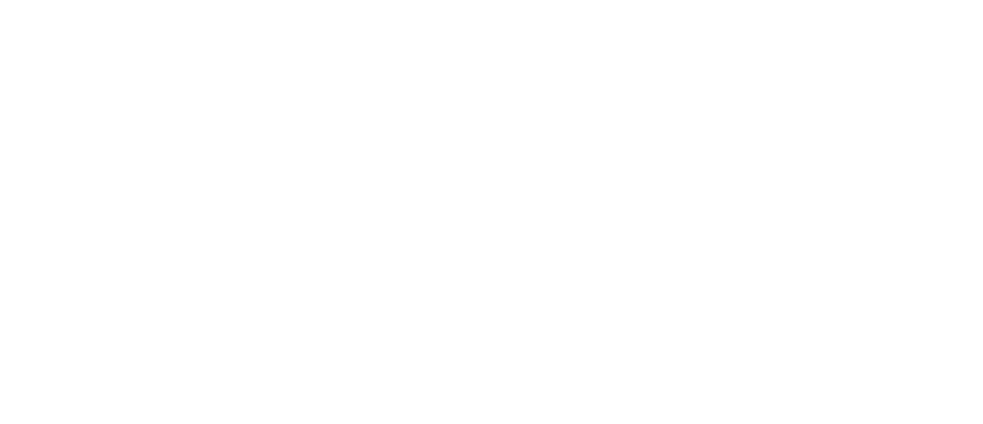
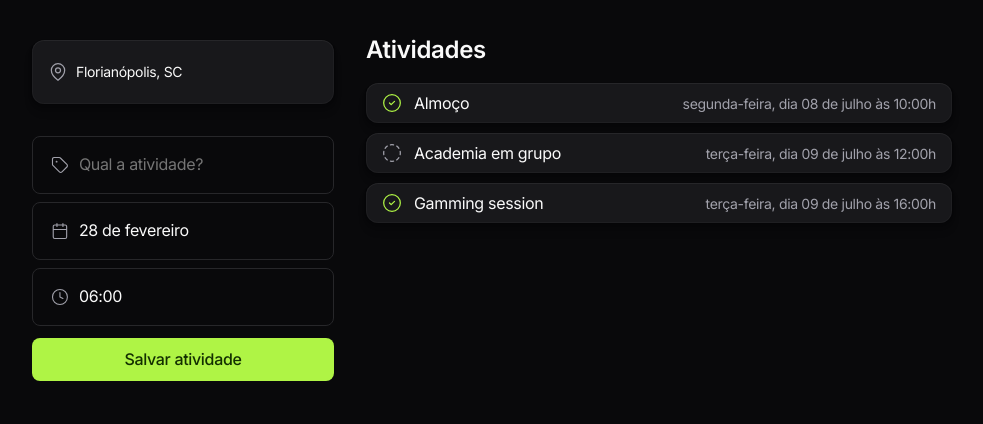
Before and after one commit to RastercOd/projeto-nlw, a plain HTML site: page index.html in a window 1280 px wide. Shown: the whole page, without its empty margins (148-1131 px from the left). Drawn offline with nearby package versions, Linux system fonts and the light colour scheme.

Commit message:
Finalizando projeto

```diff
--- a/index.html
+++ b/index.html
@@ -1,11 +1,101 @@
 <!DOCTYPE html>
 <html lang="en">
+
 <head>
     <meta charset="UTF-8">
     <meta name="viewport" content="width=device-width, initial-scale=1.0">
     <title>Document</title>
+    <link rel="stylesheet" href="style.css">
+
+    <link rel="preconnect" href="https://fonts.googleapis.com">
+    <link rel="preconnect" href="https://fonts.gstatic.com" crossorigin>
+    <link href="https://fonts.googleapis.com/css2?family=Inter:wght@100..900&display=swap" rel="stylesheet">
+
+    <script src="https://cdn.jsdelivr.net/npm/dayjs@1/dayjs.min.js"></script>
+    <script src="https://cdn.jsdelivr.net/npm/dayjs@1/locale/pt-br.js"></script>
+    <script>dayjs.locale('pt-br')</script>
 </head>
+
 <body>
+    <div id="app">
+        <form onsubmit="salvarAtividade(event)">
 
+            <div id="place" class="card-bg">
+                <svg width="20" height="20" viewBox="0 0 20 20" fill="none" xmlns="http://www.w3.org/2000/svg">
+                    <path
+                        d="M16.6668 8.33329C16.6668 13.3333 10.0002 18.3333 10.0002 18.3333C10.0002 18.3333 3.3335 13.3333 3.3335 8.33329C3.3335 6.56518 4.03588 4.86949 5.28612 3.61925C6.53636 2.36901 8.23205 1.66663 10.0002 1.66663C11.7683 1.66663 13.464 2.36901 14.7142 3.61925C15.9645 4.86949 16.6668 6.56518 16.6668 8.33329Z"
+                        stroke="#A1A1AA"
+                        style="stroke:#A1A1AA;stroke:color(display-p3 0.6314 0.6314 0.6667);stroke-opacity:1;"
+                        stroke-width="1.25" stroke-linecap="round" stroke-linejoin="round" />
+                    <path
+                        d="M10.0002 10.8333C11.3809 10.8333 12.5002 9.714 12.5002 8.33329C12.5002 6.95258 11.3809 5.83329 10.0002 5.83329C8.61945 5.83329 7.50016 6.95258 7.50016 8.33329C7.50016 9.714 8.61945 10.8333 10.0002 10.8333Z"
+                        stroke="#A1A1AA"
+                        style="stroke:#A1A1AA;stroke:color(display-p3 0.6314 0.6314 0.6667);stroke-opacity:1;"
+                        stroke-width="1.25" stroke-linecap="round" stroke-linejoin="round" />
+                </svg>
+
+                Florianópolis, SC
+            </div>
+
+            <div class="fields">
+                <div class="field-wrapper">
+
+                    <svg width="20" height="20" viewBox="0 0 20 20" fill="none" xmlns="http://www.w3.org/2000/svg">
+                        <path
+                            d="M10.4882 2.15502C10.1757 1.84244 9.75183 1.66678 9.30984 1.66669H3.33317C2.89114 1.66669 2.46722 1.84228 2.15466 2.15484C1.8421 2.4674 1.6665 2.89133 1.6665 3.33335V9.31002C1.6666 9.75201 1.84225 10.1759 2.15484 10.4884L9.40817 17.7417C9.78693 18.1181 10.2992 18.3293 10.8332 18.3293C11.3671 18.3293 11.8794 18.1181 12.2582 17.7417L17.7415 12.2584C18.1179 11.8796 18.3291 11.3673 18.3291 10.8334C18.3291 10.2994 18.1179 9.78712 17.7415 9.40835L10.4882 2.15502Z"
+                            stroke="#A1A1AA"
+                            style="stroke:#A1A1AA;stroke:color(display-p3 0.6314 0.6314 0.6667);stroke-opacity:1;"
+                            stroke-width="1.25" stroke-linecap="round" stroke-linejoin="round" />
+                        <path
+                            d="M6.24984 6.66669C6.47996 6.66669 6.6665 6.48014 6.6665 6.25002C6.6665 6.0199 6.47996 5.83335 6.24984 5.83335C6.01972 5.83335 5.83317 6.0199 5.83317 6.25002C5.83317 6.48014 6.01972 6.66669 6.24984 6.66669Z"
+                            stroke="#A1A1AA"
+                            style="stroke:#A1A1AA;stroke:color(display-p3 0.6314 0.6314 0.6667);stroke-opacity:1;"
+                            stroke-width="1.25" stroke-linecap="round" stroke-linejoin="round" />
+                    </svg>
+
+
+                    <input type="text" placeholder="Qual a atividade?" name="atividade" required>
+                </div>
+
+                <div class="field-wrapper">
+                    <svg width="20" height="20" viewBox="0 0 20 20" fill="none" xmlns="http://www.w3.org/2000/svg">
+                        <path
+                            d="M6.66667 1.66669V5.00002M13.3333 1.66669V5.00002M2.5 8.33335H17.5M4.16667 3.33335H15.8333C16.7538 3.33335 17.5 4.07955 17.5 5.00002V16.6667C17.5 17.5872 16.7538 18.3334 15.8333 18.3334H4.16667C3.24619 18.3334 2.5 17.5872 2.5 16.6667V5.00002C2.5 4.07955 3.24619 3.33335 4.16667 3.33335Z"
+                            stroke="#A1A1AA"
+                            style="stroke:#A1A1AA;stroke:color(display-p3 0.6314 0.6314 0.6667);stroke-opacity:1;"
+                            stroke-width="1.25" stroke-linecap="round" stroke-linejoin="round" />
+                    </svg>
+
+                    <select name="dia">
+                        <option value="2024-03-01">01 de feveiro</option>
+                    </select>
+                </div>
+
+                <div class="field-wrapper">
+                    <svg width="20" height="20" viewBox="0 0 20 20" fill="none" xmlns="http://www.w3.org/2000/svg">
+                        <path
+                            d="M9.99984 5.00002V10L13.3332 11.6667M18.3332 10C18.3332 14.6024 14.6022 18.3334 9.99984 18.3334C5.39746 18.3334 1.6665 14.6024 1.6665 10C1.6665 5.39765 5.39746 1.66669 9.99984 1.66669C14.6022 1.66669 18.3332 5.39765 18.3332 10Z"
+                            stroke="#A1A1AA"
+                            style="stroke:#A1A1AA;stroke:color(display-p3 0.6314 0.6314 0.6667);stroke-opacity:1;"
+                            stroke-width="1.25" stroke-linecap="round" stroke-linejoin="round" />
+                    </svg>
+
+                    <select name="hora">
+                        <option value="10:30">10:30</option>
+                    </select>
+                </div>
+            </div>
+
+            <button>Salvar atividade</button>
+        </form>
+
+        <main>
+            <h1> Atividades </h1>
+            <section></section>
+        </main>
+    </div>
+
+    <script src="script.js"></script>
 </body>
+
 </html>
--- /dev/null
+++ b/script.js
@@ -0,0 +1,195 @@
+// bibliotecas e códigos de terceiros
+const formatador = (data) => {
+    return {
+      dia: {
+        numerico: dayjs(data).format('DD'),
+        semana: {
+          curto: dayjs(data).format('ddd'),
+          longo: dayjs(data).format('dddd'),
+        }
+      },
+      mes: dayjs(data).format('MMMM'),
+      hora: dayjs(data).format('HH:mm')
+    }
+  }
+
+  // object {}
+  const atividade = {
+    nome: "Almoço",
+    data: new Date("2024-07-08 10:00"),
+    finalizada: true
+  }
+
+  // lista, array, vetor []
+  let atividades = [
+    atividade,
+    {
+      nome: 'Academia em grupo',
+      data: new Date("2024-07-09 12:00"),
+      finalizada: false
+    },
+    {
+      nome: 'Gamming session',
+      data: new Date("2024-07-09 16:00"),
+      finalizada: true
+    },
+  ]
+
+  // atividades = []
+
+  // arrow function
+  const criarItemDeAtividade = (atividade) => {
+    let input = `
+    <input
+    onchange="concluirAtividade(event)"
+    value="${atividade.data}"
+    type="checkbox"
+    `
+
+    if(atividade.finalizada) {
+      input += 'checked'
+    }
+
+    input += '>'
+
+    const formatar = formatador(atividade.data);
+
+    return `
+    <div class="card-bg">
+      ${input}
+
+      <div>
+        <svg class="active" width="20" height="20" viewBox="0 0 20 20" fill="none" xmlns="http://www.w3.org/2000/svg">
+          <path d="M7.50008 10L9.16675 11.6667L12.5001 8.33335M18.3334 10C18.3334 14.6024 14.6025 18.3334 10.0001 18.3334C5.39771 18.3334 1.66675 14.6024 1.66675 10C1.66675 5.39765 5.39771 1.66669 10.0001 1.66669C14.6025 1.66669 18.3334 5.39765 18.3334 10Z" stroke="#BEF264" style="stroke:#BEF264;stroke:color(display-p3 0.7451 0.9490 0.3922);stroke-opacity:1;" stroke-width="1.25" stroke-linecap="round" stroke-linejoin="round"/>
+        </svg>
+
+        <svg class="inactive" width="20" height="20" viewBox="0 0 20 20" fill="none" xmlns="http://www.w3.org/2000/svg">
+          <path d="M8.41664 1.81836C9.46249 1.61597 10.5374 1.61597 11.5833 1.81836M11.5833 18.1817C10.5374 18.3841 9.46249 18.3841 8.41664 18.1817M14.6741 3.10086C15.5587 3.70022 16.3197 4.46409 16.9158 5.35086M1.8183 11.5834C1.6159 10.5375 1.6159 9.46255 1.8183 8.4167M16.8991 14.6742C16.2998 15.5588 15.5359 16.3198 14.6491 16.9159M18.1816 8.4167C18.384 9.46255 18.384 10.5375 18.1816 11.5834M3.1008 5.32586C3.70016 4.44131 4.46403 3.68026 5.3508 3.0842M5.3258 16.8992C4.44124 16.2998 3.6802 15.536 3.08414 14.6492" stroke="#A1A1AA" style="stroke:#A1A1AA;stroke:color(display-p3 0.6314 0.6314 0.6667);stroke-opacity:1;" stroke-width="1.25" stroke-linecap="round" stroke-linejoin="round"/>
+        </svg>
+
+
+        <span>${atividade.nome}</span>
+      </div>
+
+      <time class="short">
+        ${formatar.dia.semana.curto}.
+        ${formatar.dia.numerico} <br>
+        ${formatar.hora}
+      </time>
+
+      <time class="full">
+        ${formatar.dia.semana.longo},
+        dia ${formatar.dia.numerico}
+        de ${formatar.mes}
+        às ${formatar.hora}h
+      </time>
+    </div>
+    `
+  }
+
+  const atualizarListaDeAtividades = () => {
+    const section = document.querySelector('section')
+    section.innerHTML = ''
+
+    // verificar se a minha lista está vazia
+    if(atividades.length == 0) {
+      section.innerHTML = `<p>Nenhuma atividade cadastrada.</p>`
+      return
+    }
+
+    for(let atividade of atividades) {
+      section.innerHTML += criarItemDeAtividade(atividade)
+    }
+
+  }
+  atualizarListaDeAtividades()
+
+
+  const salvarAtividade = (event) => {
+    event.preventDefault()
+    const dadosDoFormulario = new FormData(event.target)
+
+    const nome = dadosDoFormulario.get('atividade')
+    const dia = dadosDoFormulario.get('dia')
+    const hora = dadosDoFormulario.get('hora')
+    const data = `${dia} ${hora}`
+
+    const novaAtividade = {
+      nome,
+      data,
+      finalizada: false
+    }
+
+    const atividadeExiste = atividades.find((atividade) => {
+      return atividade.data == novaAtividade.data
+    })
+
+    if(atividadeExiste) {
+      return alert('Dia/Hora não disponível')
+    }
+
+    atividades = [novaAtividade, ...atividades]
+    atualizarListaDeAtividades()
+  }
+
+  const criarDiasSelecao = () => {
+    const dias = [
+      '2024-02-28',
+      '2024-02-29',
+      '2024-03-01',
+      '2024-03-02',
+      '2024-03-03',
+    ]
+
+    let diasSelecao = ''
+
+    for(let dia of dias) {
+      const formatar = formatador(dia)
+      const diaFormatado = `
+      ${formatar.dia.numerico} de
+      ${formatar.mes}
+      `
+      diasSelecao += `
+      <option value="${dia}">${diaFormatado}</option>
+      `
+    }
+
+    document
+    .querySelector('select[name="dia"]')
+    .innerHTML = diasSelecao
+
+  }
+  criarDiasSelecao()
+
+
+  const criarHorasSelecao = () => {
+    let horasDisponiveis = ''
+
+    for(let i = 6; i < 23; i++) {
+      const hora = String(i).padStart(2, '0')
+      horasDisponiveis += `
+      <option value="${hora}:00">${hora}:00</option>`
+      horasDisponiveis += `
+      <option value="${hora}:30">${hora}:30</option>`
+    }
+
+    document
+    .querySelector('select[name="hora"]')
+    .innerHTML = horasDisponiveis
+  }
+  criarHorasSelecao()
+
+  const concluirAtividade = (event) => {
+    const input = event.target
+    const dataDesteInput = input.value
+
+    const atividade = atividades.find((atividade) => {
+      return atividade.data == dataDesteInput
+    })
+
+    if(!atividade) {
+      return
+    }
+
+    atividade.finalizada = !atividade.finalizada
+  }
--- /dev/null
+++ b/style.css
@@ -0,0 +1,187 @@
+* {
+    margin: 0;
+    padding: 0;
+    box-sizing: border-box;
+}
+
+html,
+input,
+select,
+button {
+    font-family: 'Inter', sans-serif;
+    background-color: #09090B;
+    color: #FAFAFA;
+
+    line-height: 120%;
+    letter-spacing: -0.02em;
+}
+
+/* app */
+#app {
+    padding: 40px 20px;
+    max-width: 320px;
+    margin: auto;
+}
+
+
+/* form */
+#place {
+    display: flex;
+    align-items: center;
+    gap: 8px;
+
+    padding: 22px 16px;
+
+    font-size: 14px;
+    margin-bottom: 32px;
+}
+
+input,
+select {
+    all: unset;
+}
+
+input,
+select,
+button {
+    width: 100%;
+}
+
+.fields {
+    display: grid;
+    gap: 8px;
+}
+
+.field-wrapper {
+    padding: 18px;
+    background-color: #09090B;
+    border: 1px solid #27272A;
+    border-radius: 8px;
+
+    display: flex;
+    align-items: center;
+    gap: 10px;
+}
+
+.field-wrapper:focus-within {
+    outline: 2px solid yellowgreen;
+}
+
+button {
+    margin-top: 12px;
+    border: none;
+    padding: 12px 20px;
+    background-color: #AFF445;
+    border-radius: 8px;
+
+    font-weight: 500;
+    font-size: 16px;
+
+    color: #132F00;
+}
+
+.card-bg {
+    background: #18181B;
+
+    box-shadow:
+        0px 8px 8px rgba(0, 0, 0, 0.1),
+        0px 4px 4px rgba(0, 0, 0, 0.1),
+        0px 2px 2px rgba(0, 0, 0, 0.1),
+        0px 0px 0px 1px rgba(0, 0, 0, 0.1),
+        inset 0px 0px 0px 1px rgba(255, 255, 255, 0.03), inset 0px 1px 0px rgba(255, 255, 255, 0.03);
+
+    border-radius: 12px;
+}
+
+/* main */
+main {
+    margin-top: 32px;
+}
+
+h1 {
+    text-align: center;
+    font-weight: 600;
+    font-size: 24px;
+
+    margin-bottom: 24px;
+}
+
+section {
+    display: grid;
+    gap: 10px;
+}
+
+section input[type="checkbox"] {
+    position: absolute;
+    inset: 0;
+}
+
+section .card-bg {
+    position: relative;
+    padding: 10px 16px;
+
+    display: flex;
+    align-items: center;
+    justify-content: space-between;
+}
+
+section .card-bg:has(:checked) .active,
+section .card-bg .inactive {
+    display: block;
+}
+
+section .card-bg:has(:checked) .inactive,
+section .card-bg .active {
+    display: none;
+}
+
+section .card-bg>div {
+    display: flex;
+    align-items: center;
+    gap: 12px;
+}
+
+time {
+    font-size: 14px;
+    color: #A1A1AB;
+    text-align: right;
+}
+
+time.full {
+    display: none;
+}
+
+@media (width > 1024px) {
+    #app {
+        display: flex;
+        max-width: 960px;
+        gap: 32px;
+    }
+
+    main {
+        margin-top: 0;
+        flex: 1;
+    }
+
+    h1 {
+        text-align: left;
+    }
+
+    time.full {
+        display: block;
+    }
+
+    time.short {
+        display: none;
+    }
+}
+
+section .card-bg {
+    animation: appear 300ms;
+}
+
+@keyframes appear {
+    from {
+        opacity: 0;
+    }
+}
```
